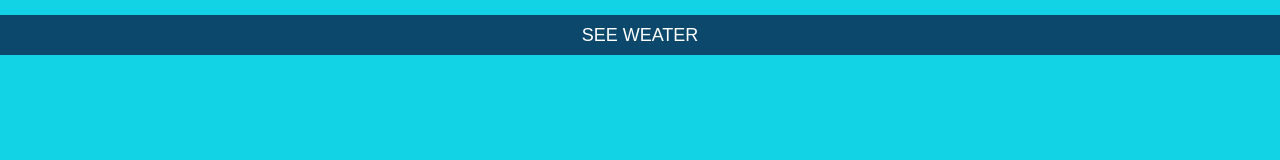
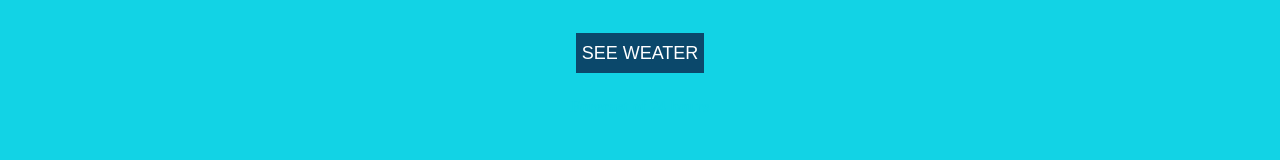
Before and after one commit to taron0/weather-day, a plain HTML site: page index.html in a window 1280 px wide. Drawn offline with Linux system fonts and the light colour scheme.

Commit message:
Geolocation weater Day api

```diff
--- a/CSS/style.css
+++ b/CSS/style.css
@@ -19,7 +19,7 @@ body {
 		width: 40%;
 		border-radius: 10px;
 		padding-top: 5px;
-		margin: 60px auto;
+		margin: 25px auto;
 		background-size: cover;
 		background: #12d3e5;
 		min-height: 150px;
@@ -34,7 +34,7 @@ body {
 		min-height: 150px;
 		border-radius: 10px;
 		padding-top: 5px;
-		margin: 60px auto;
+		margin: 25px auto;
 		background-size: cover;
 		background: #12d3e5;
 	}
@@ -118,25 +118,15 @@ h1 {
 	text-align: center;
 }
 
-.update_context_temp {
-	display: flex;
-	max-width: 600px;
-	margin: 0 auto;
-	align-items: center;
-}
 
 .see-weater {
-	margin: 0 auto;
-	position: absolute;
-	left: 0;
-	right: 0;
+	margin: 25px auto;
 	height: 40px;
 	border: 0;
 	background: #0b486b;
 	color: white;
 	font-size: 18px;
 	text-transform: uppercase;
-	top: 15px;
 }
 
 .loading_container {
@@ -154,3 +144,27 @@ h1 {
 	color: white;
 	text-align: center;
 }
+
+.container-header-btn{
+   display: flex;
+   justify-content: space-around;
+   flex-wrap: wrap;
+   margin: 0 auto;
+   flex-direction: column-reverse;
+   max-width: 490px;
+}
+
+.btn-see-container{
+	width: 300px;
+	margin: 0 auto;
+    text-align: center;
+}
+
+.update_context_temp{
+	display: flex;
+	margin: 0 auto;
+	text-align: center;
+    justify-content: center;
+	align-items: center;
+	width: 300px;
+}
--- a/index.html
+++ b/index.html
@@ -9,11 +9,15 @@
       <title>Weather Day App</title>
    </head>
    <body>
+      <div class='container-header-btn'>
       <div class="update_context_temp">
-         <input type="checkbox" class="check_update_temp"  btn-chack-day>
+         <input type="checkbox" class="check_update_temp"  >
          <label class="check-text" >Forecast of 24 hours</label>
       </div>
+   <div class="btn-see-container">
       <button type="submit"  value="Submit" class="see-weater" onclick="getWeaterDay()">See Weater</button>
+   </div >
+   </div>
       <div class="weather-container"></div>
       <script src="./script.js"></script>
    </body>
```
